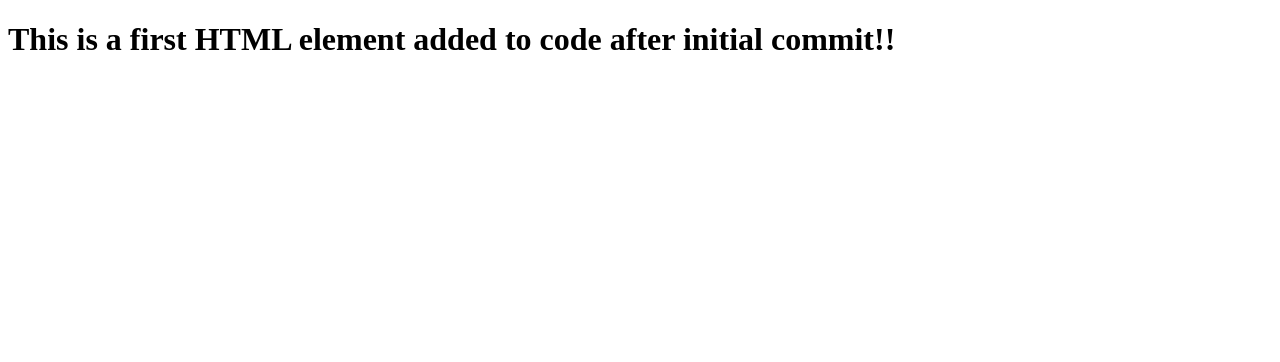
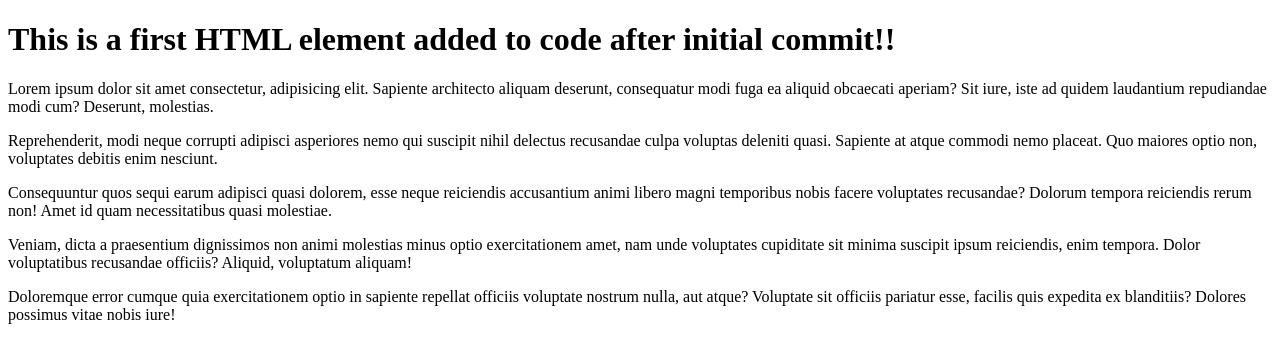
Before and after one commit to VictorMugisha/wood-correction-website, a plain HTML site: page index.html in a window 1280 px wide. Drawn offline with Linux system fonts and the light colour scheme.

Commit message:
Added content to index.html
Some other descriptions

```diff
--- a/index.html
+++ b/index.html
@@ -9,5 +9,12 @@
 
     <h1>This is a first HTML element added to code after initial commit!!</h1>
 
+    <p>Lorem ipsum dolor sit amet consectetur, adipisicing elit. Sapiente architecto aliquam deserunt, consequatur modi fuga ea aliquid obcaecati aperiam? Sit iure, iste ad quidem laudantium repudiandae modi cum? Deserunt, molestias.</p>
+    <p>Reprehenderit, modi neque corrupti adipisci asperiores nemo qui suscipit nihil delectus recusandae culpa voluptas deleniti quasi. Sapiente at atque commodi nemo placeat. Quo maiores optio non, voluptates debitis enim nesciunt.</p>
+    <p>Consequuntur quos sequi earum adipisci quasi dolorem, esse neque reiciendis accusantium animi libero magni temporibus nobis facere voluptates recusandae? Dolorum tempora reiciendis rerum non! Amet id quam necessitatibus quasi molestiae.</p>
+    <p>Veniam, dicta a praesentium dignissimos non animi molestias minus optio exercitationem amet, nam unde voluptates cupiditate sit minima suscipit ipsum reiciendis, enim tempora. Dolor voluptatibus recusandae officiis? Aliquid, voluptatum aliquam!</p>
+    <p>Doloremque error cumque quia exercitationem optio in sapiente repellat officiis voluptate nostrum nulla, aut atque? Voluptate sit officiis pariatur esse, facilis quis expedita ex blanditiis? Dolores possimus vitae nobis iure!</p>
+
+
 </body>
 </html>
```
